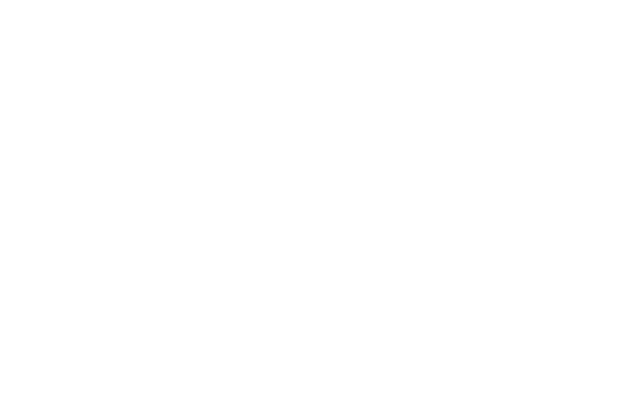
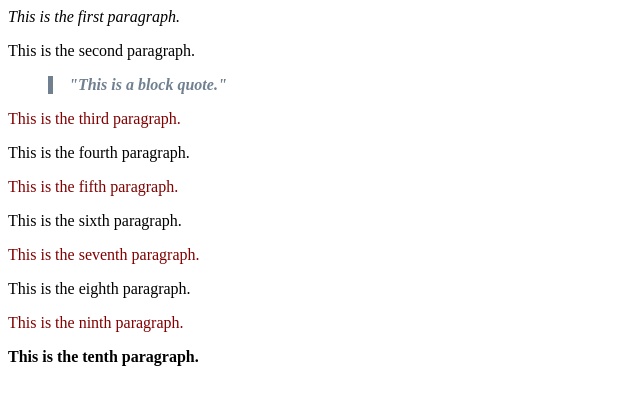
Before and after one commit to NicholasMurray/Advanced-CSS-Layout-Techniques, a website: page Index.html in a window 1280 px wide. Shown: the whole page, without its empty margins (0-640 px from the left). Drawn offline with Linux system fonts and the light colour scheme.

Commit message:
Feature: Lesson 2 completed

```diff
--- a/Index.html
+++ b/Index.html
@@ -4,5 +4,40 @@
     <link rel="stylesheet" href="style.css">
   </head>
   <body>
+    <article>
+      <p>
+        This is the first paragraph.
+      </p>
+      <p>
+        This is the second paragraph.
+      </p>
+      <blockquote>
+        "This is a block quote."
+      </blockquote>
+      <p>
+        This is the third paragraph.
+      </p>
+      <p>
+          This is the fourth paragraph.
+      </p>
+      <p>
+        This is the fifth paragraph.
+      </p>
+      <p>
+        This is the sixth paragraph.
+      </p>
+      <p>
+        This is the seventh paragraph.
+      </p>
+      <p>
+        This is the eighth paragraph.
+      </p>
+      <p>
+        This is the ninth paragraph.
+      </p>
+      <p>
+        This is the tenth paragraph.
+      </p>
+    </article>
   </body>
 </html>
--- a/style.css
+++ b/style.css
@@ -0,0 +1,19 @@
+article p:first-of-type {
+  font-style: italic;
+}
+
+article p:last-of-type {
+  font-weight: bold;
+}
+
+blockquote:only-of-type {
+  border-left: 5px solid slategray;
+  padding-left: 1rem;
+  font-weight: bold;
+  font-style: italic;
+  color: slategray;
+}
+
+article p:nth-of-type(2n+3) {
+  color: maroon;
+}
```
